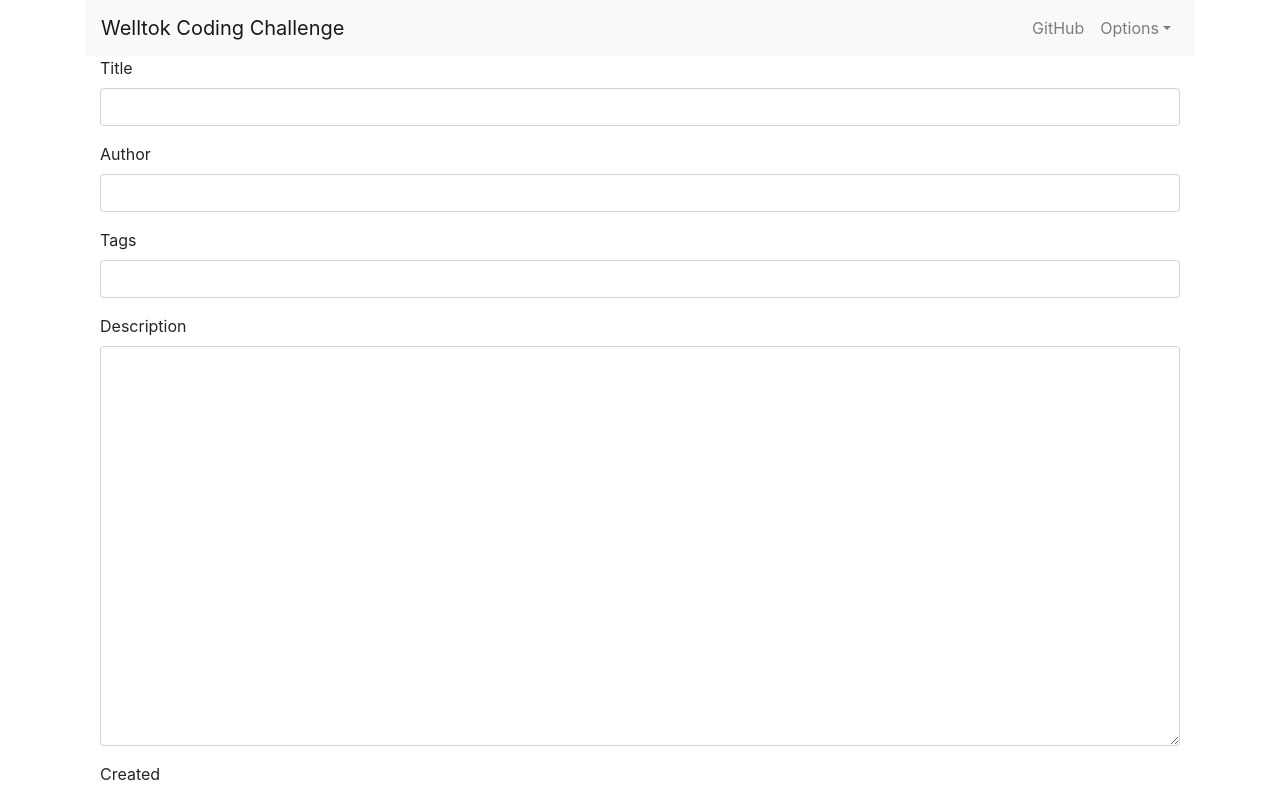
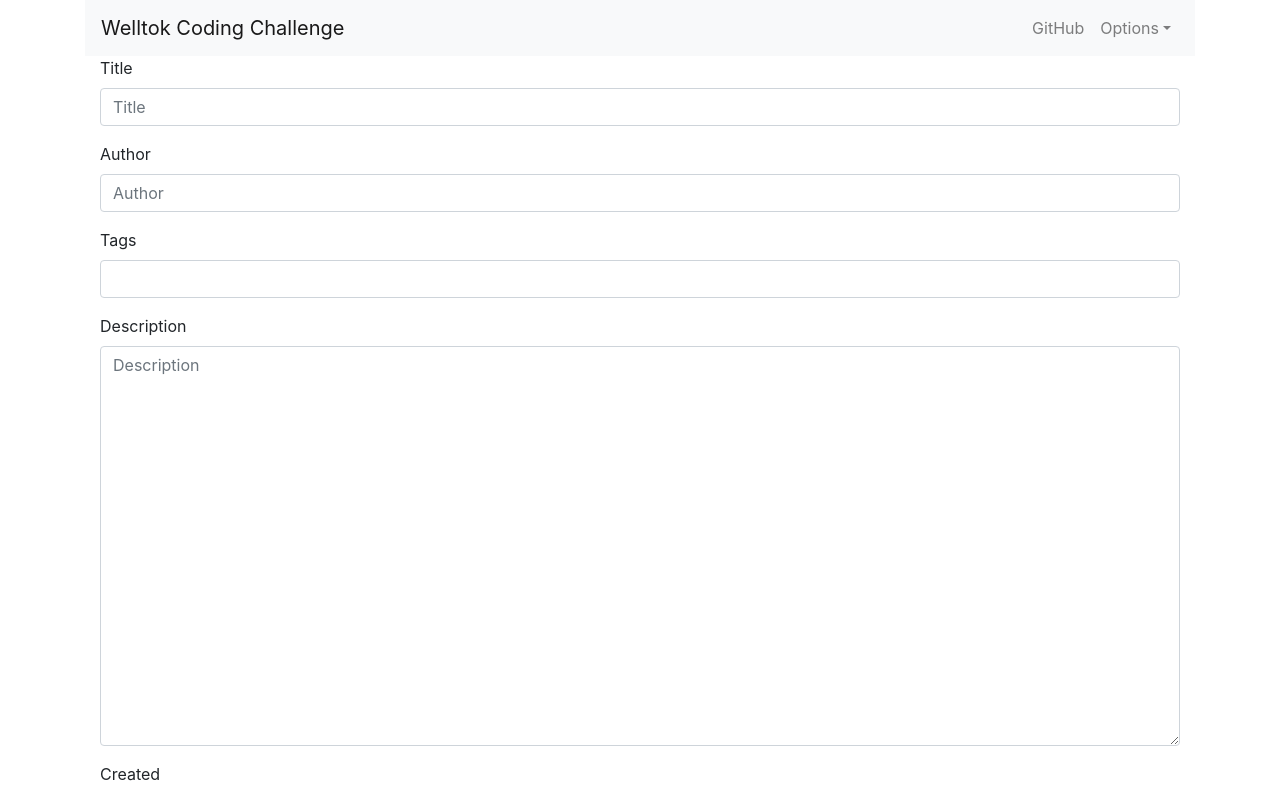
Before and after one commit to rushtonality/coding-challenge, a React (Create React App) app in the folder react-ui/: page /article/add in a window 1280 px wide. Shown: the top 792 px of the page. Built offline with nearby package versions, Linux system fonts and the light colour scheme; no server answers.

Commit message:
TA23: Form Validation

```diff
--- a/react-ui/src/components/article/AddArticlePage.js
+++ b/react-ui/src/components/article/AddArticlePage.js
@@ -5,7 +5,7 @@
 class AddArticlePage extends React.Component {
 
     submit = values => {
-        fetch(`${baseUrl}/api/article`, {
+        fetch(`${baseUrl}/article`, {
             method: 'POST',
             headers: {
                 "Content-Type": "application/json"
@@ -14,7 +14,7 @@
         })
             .then(handleErrors)
             .then(res => {
-                this.props.history.push("/", {});
+                this.props.history.push("/");
             })
             .catch(error => console.log(error));
     }
--- a/react-ui/src/components/article/ArticleForm.js
+++ b/react-ui/src/components/article/ArticleForm.js
@@ -1,37 +1,56 @@
 import React from 'react';
 import { Field, reduxForm } from 'redux-form';
 
-let ArticleForm = props => {
-  const { handleSubmit } = props
-  return (
-    <form onSubmit={handleSubmit}>
+const titleRequired = value => value ? undefined : 'Please Enter a Title'
+const authorRequired = value => value ? undefined : 'Please Enter an Author'
+const descriptionRequired = value => value ? undefined : 'Please Enter Description'
+
+const renderField = ({ input, label, placeholder, type, meta: { touched, error, warning } }) => (
   <div className="form-group">
-        <label htmlFor="title">Title</label>
+    <label className="control-label" htmlFor="title">{label}</label>
     <div>
-        <Field className="form-control" name="title" component="input" type="text" />
+    <input placeholder={placeholder} className={(touched && error) ? "form-control is-invalid" : "form-control"} {...input} type={type}/>
+    {touched && ((error && <span className="invalid-feedback">{error}</span>) || (warning && <span>{warning}</span>))}
     </div>
   </div>
+)
 
+const renderTextArea = ({ input, label, placeholder, type, meta: { touched, error, warning } }) => (
   <div className="form-group">
-        <label htmlFor="author">Author</label>
+    <label className="control-label" htmlFor="title">{label}</label>
     <div>
-        <Field className="form-control" name="author" component="input" type="text" />
+    <textarea placeholder={placeholder} className={(touched && error) ? "form-control is-invalid" : "form-control"} {...input} type={type}/>
+    {touched && ((error && <span className="invalid-feedback">{error}</span>) || (warning && <span>{warning}</span>))}
     </div>
   </div>
+)
 
-      <div className="form-group">
-        <label htmlFor="tags">Tags</label>
-        <div>
-          <Field className="form-control" name="tags" component="input" type="text"/>
-        </div>
-      </div>
+let ArticleForm = props => {
+  const { handleSubmit, pristine, reset, submitting } = props
 
-      <div className="form-group">
-        <label htmlFor="description">Description</label>
-        <div>
-          <Field className="form-control" name="description" component="textarea"/>
-        </div>
-      </div>
+  return (
+    <form className="form-horizontal" onSubmit={handleSubmit}>
+      <Field name="title"
+        label="Title"
+        placeholder="Title"
+        validate={titleRequired}
+        component={renderField} type="text" />
+
+      <Field name="author"
+          label="Author"
+          placeholder="Author"
+          validate={authorRequired}
+          component={renderField} type="text" />
+
+      <Field name="tags"
+          label="Tags"
+          component={renderField} type="text" />
+
+      <Field className="form-control" name="description"
+          label="Description"
+          placeholder="Description"
+          validate={descriptionRequired}
+          component={renderTextArea}/>
 
       <div className="form-group">
         <label htmlFor="created_at">Created</label>
@@ -47,7 +66,9 @@
         </div>
       </div>
 
-      <button className="btn btn-secondary" type="submit">Submit</button>
+      <div>
+        <button className="btn btn-secondary" type="submit" disabled={submitting}>Submit</button>
+      </div>
     </form>
   )
 }
```
Also changed, not shown: 1 other file (tests, documents, lock files or other folders). Lines whose indentation alone changed are shown as unchanged.
